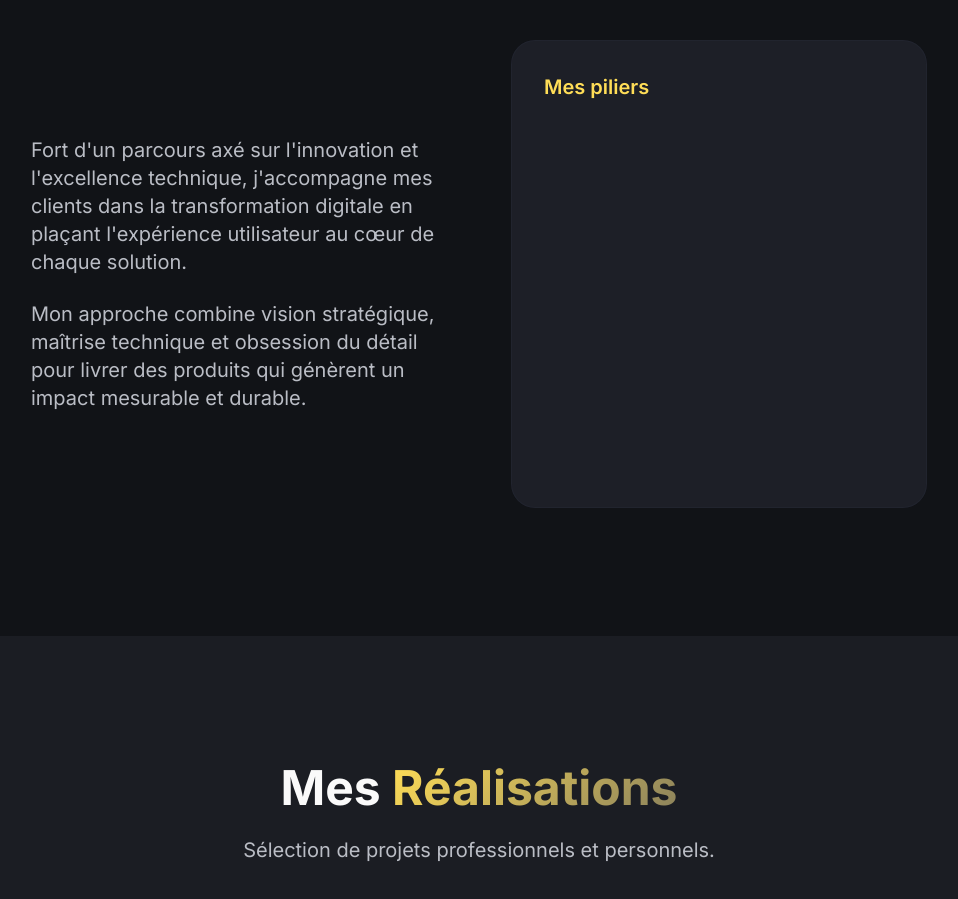
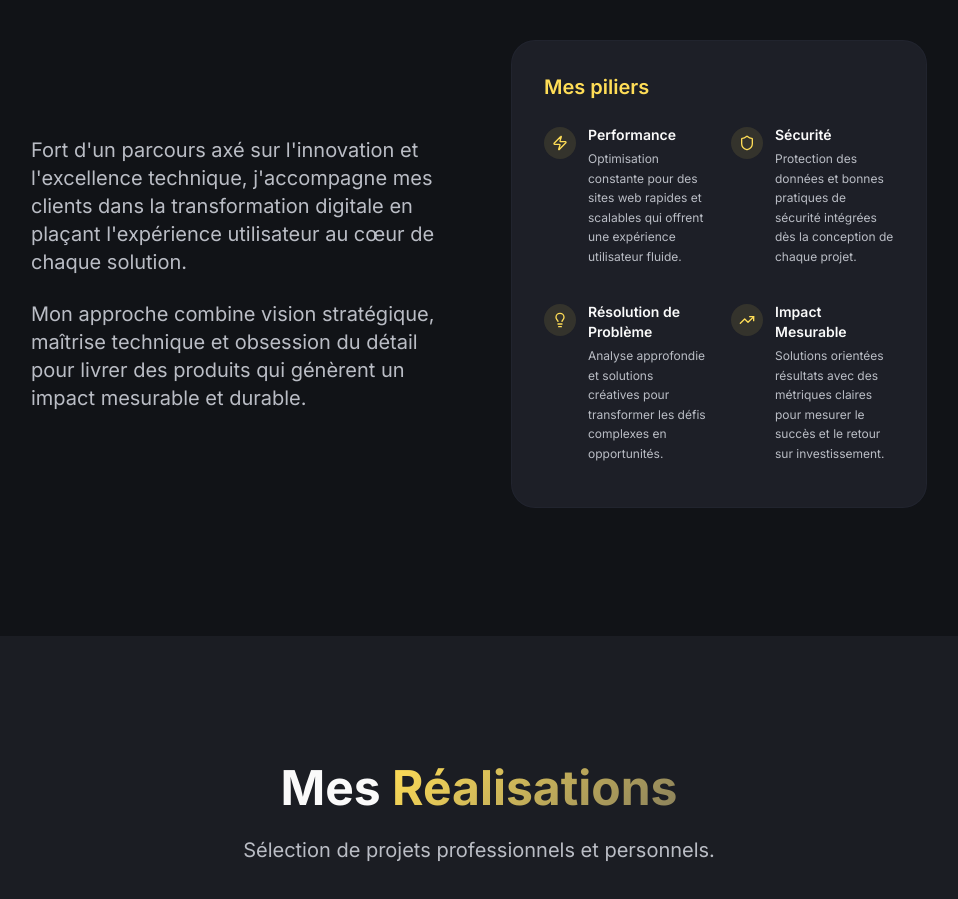
Before and after one commit to NezimK/portfolio-ali-mekzine, a React (Vite) app: page / in a window 1280 px wide. Shown: the part 1000-1899 px from the top of the page, without its empty margins (161-1119 px from the left). Built offline with nearby package versions, Linux system fonts and the light colour scheme.

Commit message:
Fix: Pillars section not visible
The user reported that the "Pillars" section is no longer visible. This commit aims to address this issue by re-enabling the visibility of the "Pillars" section within the "About" page.

```diff
--- a/src/components/About.tsx
+++ b/src/components/About.tsx
@@ -56,11 +56,7 @@ export const About = () => {
                   {pillars.map((pillar, index) => (
                     <div
                       key={pillar.title}
-                      className="opacity-0 animate-reveal"
-                      style={{
-                        animationDelay: `${600 + index * 120}ms`,
-                        animationFillMode: 'forwards'
-                      }}
+                      className="opacity-100"
                     >
                       <div className="flex items-start space-x-3 mb-3">
                         <div className="w-8 h-8 rounded-lg bg-accent/10 flex items-center justify-center flex-shrink-0 mt-0.5">
```
